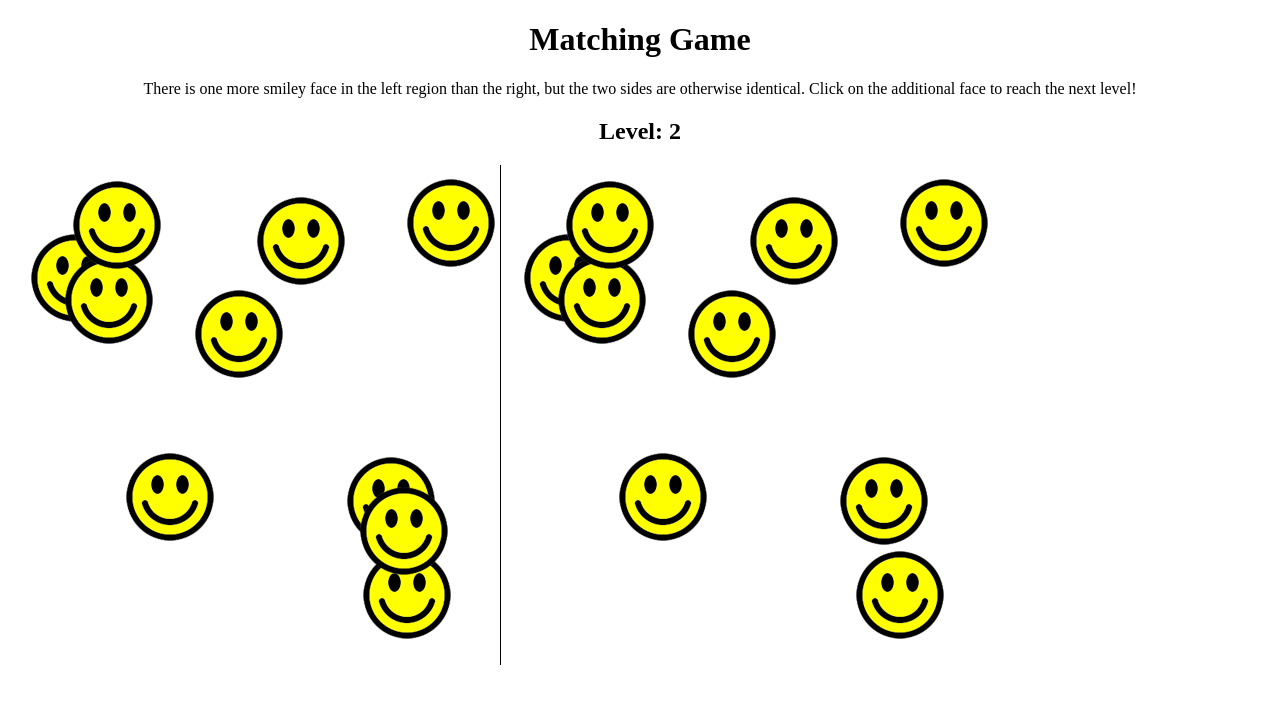
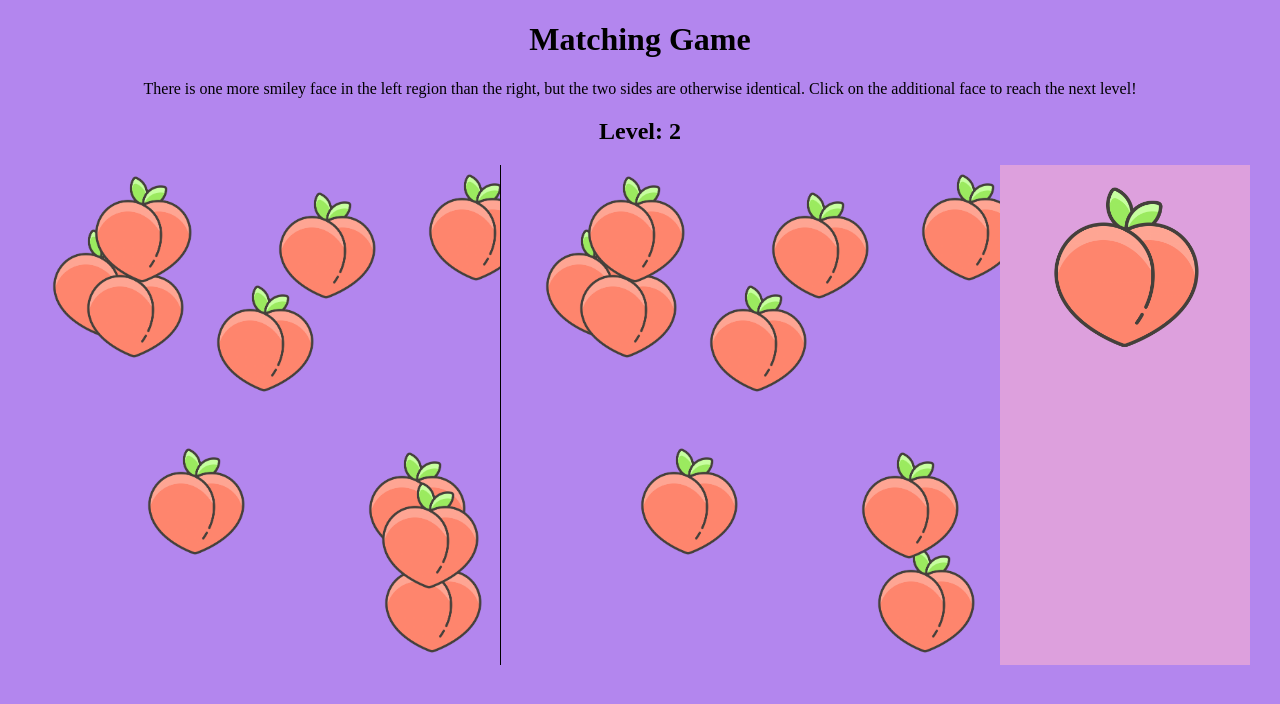
Before and after one commit to lanac0des/Matching-Game, a plain HTML site: page index.html in a window 1280 px wide. Both pictures are taken after a click on the picture 366 px from the left and 610 px from the top of the page. Drawn offline with Linux system fonts and the light colour scheme.

Commit message:
working on icon change functionality

```diff
--- a/index.html
+++ b/index.html
@@ -14,6 +14,9 @@
     <p class="lvl"></p>
     <div id="leftSide"></div>
     <div id="rightSide"></div>
+    <div id="icons">
+        <img id="peach" src="peach.png">
+    </div>
     <script src="script.js"></script>
 </body>
 
--- a/script.js
+++ b/script.js
@@ -1,11 +1,46 @@
 let numberOfFaces = 5;
 let level = 1;
+let icon = 1;
 let lvldisplay = document.querySelector('.lvl');
+const icon1 = document.querySelector('#icons');
 const theLeftSide = document.querySelector('#leftSide');
 const theRightSide = document.querySelector('#rightSide');
 
-function generateFaces() {
-    for (let i = 0; i < numberOfFaces; i++) {
+//icon1.addEventListener('click', changeIcon(2));
+function changeIcon(x) {
+    if (x = 1) {
+        icon = 1;
+    } else if (x = 2) {
+        icon = 2;
+    }
+    nextLevel();
+}
+
+function generateFaces(z) {
+    if (z = 1) {
+        for (let i = 0; i < numberOfFaces; i++) {
+        let face = document.createElement('img');
+        face.src = 'peach.png';
+        face.style.width = '150px';
+        let randomTop = Math.floor((Math.random() * 400) + 1);
+        let randomLeft = Math.floor((Math.random() * 400) + 1);
+        face.style.top = randomTop + 'px';
+        face.style.left = randomLeft + 'px';
+        theLeftSide.appendChild(face);
+        }
+    } else if (z = 2) {
+        for (let i = 0; i < numberOfFaces; i++) {
+        let face = document.createElement('img');
+        face.src = 'smile.png';
+        face.style.width = '150px';
+        let randomTop = Math.floor((Math.random() * 400) + 1);
+        let randomLeft = Math.floor((Math.random() * 400) + 1);
+        face.style.top = randomTop + 'px';
+        face.style.left = randomLeft + 'px';
+        theLeftSide.appendChild(face);
+        }
+    } else {
+        for (let i = 0; i < numberOfFaces; i++) {
         let face = document.createElement('img');
         face.src = 'smile.png';
         let randomTop = Math.floor((Math.random() * 400) + 1);
@@ -13,15 +48,17 @@ function generateFaces() {
         face.style.top = randomTop + 'px';
         face.style.left = randomLeft + 'px';
         theLeftSide.appendChild(face);
+        }
     }
 
     const leftSideImages = theLeftSide.cloneNode(true);
     leftSideImages.removeChild(leftSideImages.lastChild);
     theRightSide.appendChild(leftSideImages);
 
+    //icon1.addEventListener('click', changeIcon(2));
     theLeftSide.lastChild.addEventListener('click', nextLevel);
-    document.body.addEventListener('click', gameOver);
-
+    theLeftSide.addEventListener('click', gameOver);
+    theRightSide.addEventListener('click', gameOver);
 }
 
 let lvldis = document.createElement('h2');
@@ -43,7 +80,7 @@ function nextLevel(event) {
     while (theRightSide.firstChild) {
         theRightSide.removeChild(theRightSide.firstChild);
     }
-    generateFaces();
+    generateFaces(icon);
     levelUp();
 }
 
--- a/styles.css
+++ b/styles.css
@@ -1,5 +1,6 @@
 img {
     position: absolute;
+    background-color: transparent;
 }
 
 div {
@@ -13,6 +14,20 @@ div {
     border-left: 1px solid;
 }
 
+#icons {
+    left: 1000px;
+    width: 250px;
+    background-color: plum;
+}
+
+#peach {
+    left: 12px;
+    top: 20px;
+    width: 225px;
+    background-color: transparent;
+}
+
 * {
     text-align: center;
+    background-color: rgb(179, 134, 238);
 }
```
Also changed, not shown: peach.png (added).
